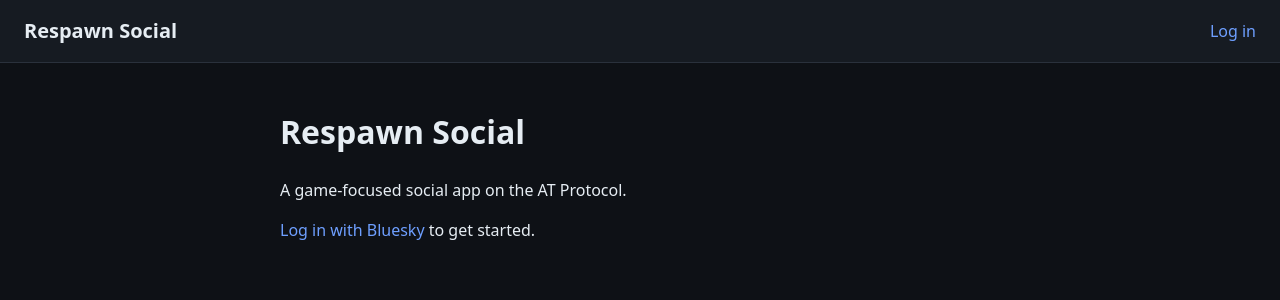
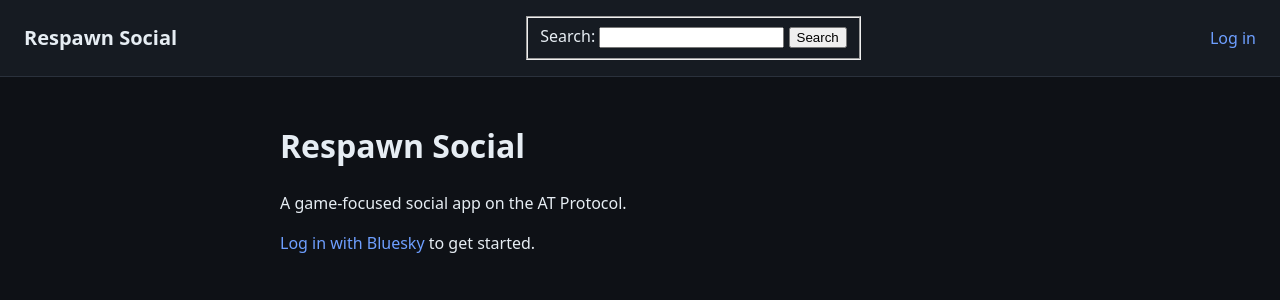
Before and after one commit to stormwarning/respawn-social-web, a SvelteKit app: page / in a window 1280 px wide. Shown: the top 300 px of the page. Built offline with nearby package versions, Linux system fonts and the light colour scheme; what @atcute/identity-resolver, @atcute/identity-resolver-node would draw is missing.

Commit message:
Add initial search form

```diff
--- /dev/null
+++ b/src/lib/components/search-form.svelte
@@ -0,0 +1,34 @@
+<script lang="ts">
+	import { goto } from '$app/navigation'
+
+	let q = $state('')
+
+	function toQuerySegment(value: string) {
+		return encodeURIComponent(value.trim()).replace(/%20/g, '+')
+	}
+
+	function onsubmit(event: SubmitEvent) {
+		event.preventDefault()
+		const trimmed = q.trim()
+		if (!trimmed) return
+		goto(`/search/${toQuerySegment(trimmed)}/`)
+	}
+</script>
+
+<form id="search" class="form" action="/search/" method="get" {onsubmit}>
+	<fieldset>
+		<label class="sr-only" for="search-q">Search:</label>
+		<input
+			id="search-q"
+			class="input"
+			type="text"
+			name="q"
+			inputmode="search"
+			autocorrect="off"
+			bind:value={q}
+		/>
+		<input class="submit" type="submit" value="Search" />
+	</fieldset>
+</form>
+
+<style></style>
--- a/src/routes/+layout.svelte
+++ b/src/routes/+layout.svelte
@@ -1,5 +1,7 @@
 <script lang="ts">
 	import '../app.css';
+
+	import SearchForm from '$lib/components/search-form.svelte';
 	import type { LayoutData } from './$types';
 
 	let { data, children }: { data: LayoutData; children: import('svelte').Snippet } = $props();
@@ -7,19 +9,20 @@
 
 <header>
 	<a href="/" class="brand">Respawn Social</a>
+	<SearchForm />
 	<nav>
 		{#if data.user}
-			<a class="who" href="/profile">
+			<a class="who" href="/profile/">
 				{#if data.user.avatarUrl}
 					<img class="avatar" src={data.user.avatarUrl} alt="" />
 				{/if}
 				<span>{data.user.handle ?? data.user.did}</span>
 			</a>
-			<form method="POST" action="/logout">
+			<form method="POST" action="/logout/">
 				<button type="submit">Log out</button>
 			</form>
 		{:else}
-			<a href="/login">Log in</a>
+			<a href="/login/">Log in</a>
 		{/if}
 	</nav>
 </header>
```
Also changed, not shown: src/routes/search/+page.server.ts (added, +11 -0 lines), .zed/settings.json.
